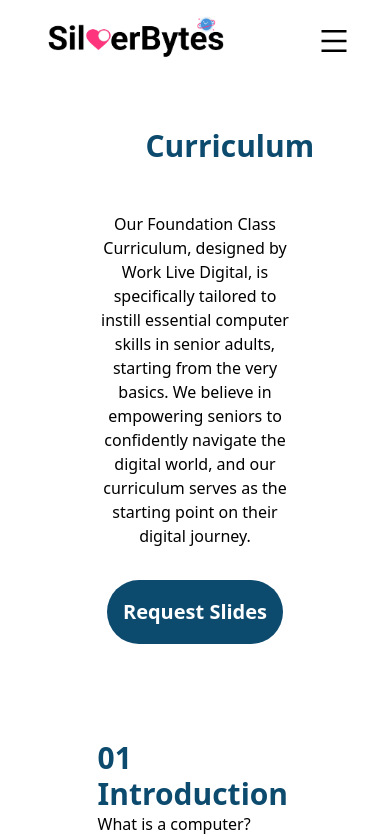
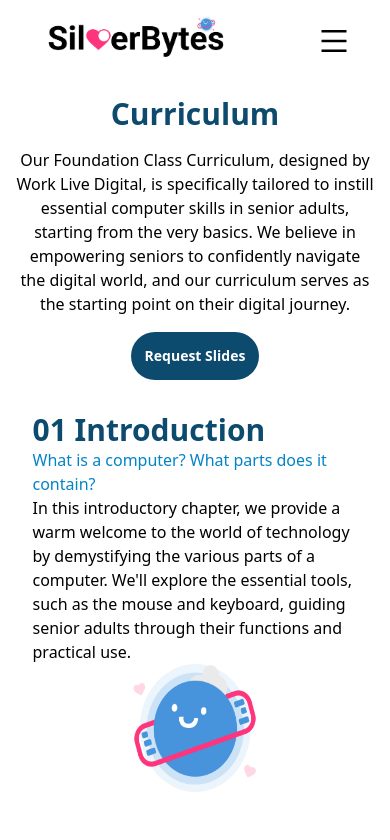
Before and after one commit to eugenetangkj/computereasylah, a Next.js app: page /curriculum in a window 390 px wide. Shown: the top 840 px of the page. Built offline with nearby package versions, Linux system fonts and the light colour scheme; a web font is replaced by a local one.

Commit message:
update landing page to be responsive

```diff
--- a/constants/index.js
+++ b/constants/index.js
@@ -70,10 +70,4 @@ export const curriculumInfo = [
     text: "In this chapter, we address the vital aspect of staying safe while using the computer and the Internet, recognizing the ever-evolving digital landscape and the presence of potential threats and scams. We introduce techniques and best practices to ensure the senior adults’ online safety in today's digital world.",
     imagesrc: "",
   },
-  {
-    title: "short",
-    subtitle: "test",
-    text: "short.",
-    imagesrc: "",
-  },
 ];
--- a/pages/Landing.tsx
+++ b/pages/Landing.tsx
@@ -14,8 +14,8 @@ import Text from "@/common/Text";
 const Intro = (props: any) => {
   const { title, text } = props;
   return (
-    <div className="mx-auto w-1/2 text-center">
-      <Title className="py-12 text-sky-900 w-fit" text={title} />
+    <div className="flex flex-col mx- sm:mx-auto w-full sm:w-1/2 text-center items-center">
+      <Title className="py-8 sm:py-12 text-sky-900 w-fit" text={title} />
       <Text content={text} />
     </div>
   );
@@ -79,12 +79,12 @@ const Landing = () => {
           text="Are you someone looking to teach senior adults fundamental computer skills?"
         />
 
-        <div className="text-text text-left w-1/2">
+        <div className="text-center w-4/5 sm:w-1/2">
           <Title
             text="Method 1: Curriculum + SilverBytes Playground (Recommended)"
-            className="text-compassion-pink-900"
+            className="text-compassion-pink-900  mt-8 sm:mt-12"
           />
-          <Text>
+          <Text className="text-left mt-4 sm:mt-8">
             <ol className="list-decimal space-y-4">
               <li>
                 View our foundation{" "}
@@ -117,12 +117,13 @@ const Landing = () => {
 
           <Title
             text="Method 2: SilverBytes Playground"
-            className="text-compassion-pink-900"
+            className="text-compassion-pink-900 mt-8 sm:mt-12"
           />
-          <ol className="list-decimal space-y-4 text-gray-600 text-xl">
+          <Text className="text-left mt-4 sm:mt-8">
+            <ol className="list-decimal space-y-4">
               <li>
-              If you do not wish to go through a structured curriculum for teaching, you
-              can also directly use SilverBytes Playground to encourage hands-on
+                If you do not wish to go through a structured curriculum for teaching,
+                you can also directly use SilverBytes Playground to encourage hands-on
                 learning of fundamental computer skills for senior adults.
               </li>
               <li>
@@ -134,6 +135,7 @@ const Landing = () => {
                 impart.
               </li>
             </ol>
+          </Text>
         </div>
         <Intro title="Useful Resources" />
         <Resource
--- a/pages/curriculum.tsx
+++ b/pages/curriculum.tsx
@@ -1,11 +1,9 @@
-import Navbar from "@/components/Navbar";
 import Title from "@/common/Title";
 import Text from "@/common/Text";
 import NextLink from "next/link";
 import Logo from "@/assets/Logo.png";
 import Image from "next/image";
 import { curriculumInfo } from "@/constants";
-import Footer from "@/components/Footer";
 
 interface CurriculumProps {
   // Define your props if needed
@@ -21,17 +19,17 @@ interface TopicProps {
 
 const Topic: React.FC<TopicProps> = (props) => {
   return (
-    <div className="grow">
-      <div className="text-left w-full ">
+    <div className="mb-12">
+      <div className="flex flex-col text-left">
         <Title text={props.title} className="text-sky-900" />
-        <p className="">{props.subtitle}</p>
+        <p className="text-sky-600 text-base">{props.subtitle}</p>
         <div className="flex flex-col sm:flex-row justify-between ">
-          <Text className="my-4 w-2/3" content={props.text} />
-          <div className="w-1/4 ">
+          <Text className="w-full sm:w-1/3 md:w-2/3" content={props.text} />
+          <div className="w-full sm:w-1/4 flex justify-center">
             <Image
               src={props.imageSrc}
               alt={props.imageAlt}
-              className="h-32 w-32 mx-auto"
+              className="h-32 w-32 mx-auto "
             />
           </div>
         </div>
@@ -45,23 +43,24 @@ const Curriculum: React.FC<CurriculumProps> = (props) => {
 
   return (
     <div className="bg-white overflow-x-hidden">
-      <div className="flex flex-col justify-center items-center text-center bg-white w-screen">
-        <div className="mx-auto w-1/2 mb-24">
-          <Title className="p-12 text-sky-900" text="Curriculum" />
-          <Text content="Our Foundation Class Curriculum, designed by Work Live Digital, is specifically tailored to instill essential computer skills in senior adults, starting from the very basics. We believe in empowering seniors to confidently navigate the digital world, and our curriculum serves as the starting point on their digital journey." />
+      <div className="flex flex-col items-center text-center bg-white w-screen">
+        <div className="mx-auto w-11/12 md:w-1/2 mb-8 md:mb-24">
+          <Title className="p-4 md:p-12 text-sky-900 items-center" text="Curriculum" />
+          <Text
+            className=""
+            content="Our Foundation Class Curriculum, designed by Work Live Digital, is specifically tailored to instill essential computer skills in senior adults, starting from the very basics. We believe in empowering seniors to confidently navigate the digital world, and our curriculum serves as the starting point on their digital journey."
+          />
           <NextLink href="/slides">
-            <button className="w-44 h-16 bg-sky-900 rounded-full text-white font-semibold text-xl mt-8 hover:bg-sky-600">
+            <button className="w-32 md:w-44 h-12 md:h-16 bg-sky-900 rounded-full text-white font-semibold text-sm md:text-xl mt-4 md:mt-8 hover:bg-sky-600">
               Request Slides
             </button>
           </NextLink>
         </div>
 
-        <div className="flex flex-col justify-center items-center w-1/2">
+        <div className="w-5/6 sm:w-1/3 md:w-2/3">
           {curriculumInfo.map((topic, index) => {
-            // Use a function to format the index with leading zeros
+            // Format the index with leading zeros
             const formattedIndex = (index + 1).toString().padStart(2, "0");
-
-            // Append the formatted index to the topic title
             const formattedTitle = `${formattedIndex} ${topic.title}`;
 
             return (
@@ -71,7 +70,7 @@ const Curriculum: React.FC<CurriculumProps> = (props) => {
                 subtitle={topic.subtitle}
                 text={topic.text}
                 imageSrc={Logo}
-                imageAlt={formattedTitle} // Use the formatted title as alt text
+                imageAlt={topic.title}
               />
             );
           })}
```
Lines whose indentation alone changed are shown as unchanged.
